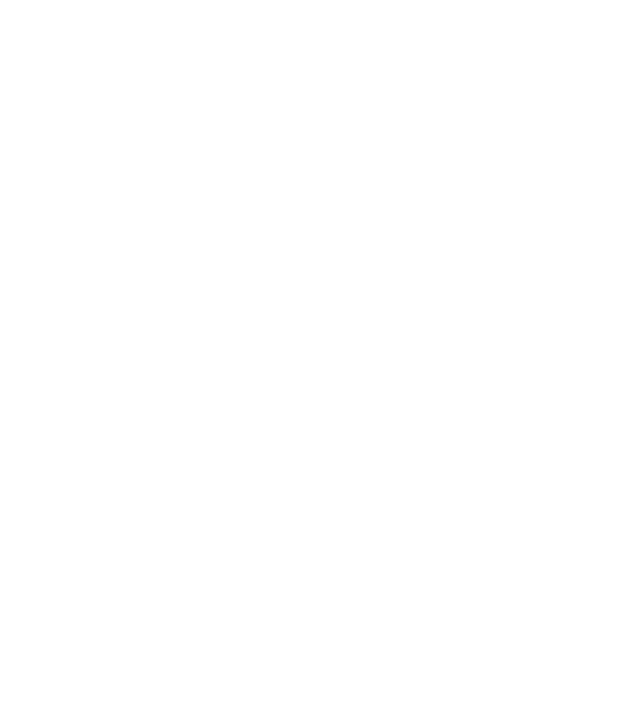
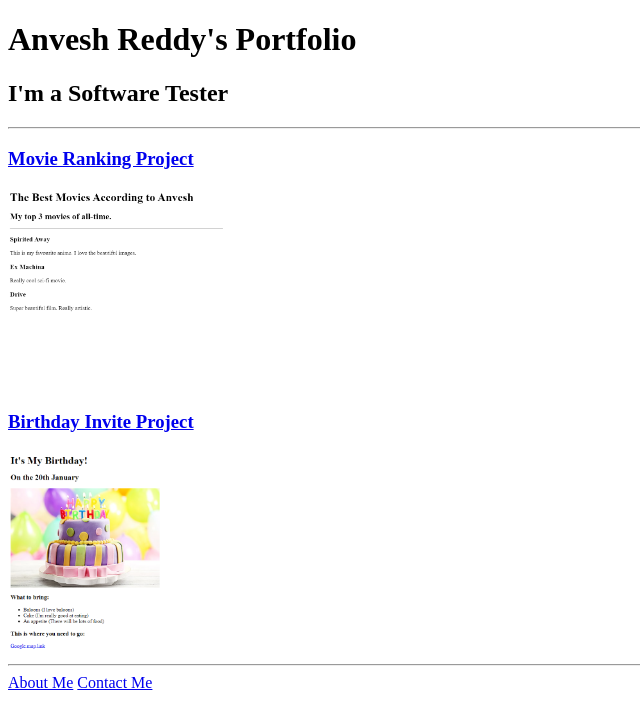
Before and after one commit to AnveshReddy2001/html-portfolio, a plain HTML site: page index.html in a window 1280 px wide. Shown: the whole page, without its empty margins (0-640 px from the left). Drawn offline with Linux system fonts and the light colour scheme.

Commit message:
Add files via upload

```diff
--- a/index.html
+++ b/index.html
@@ -1,15 +1,22 @@
-<!-- TODO 1: Create the HTML Boilerplate -->
+<!DOCTYPE html>
+<html lang="en">
 
-<!-- TODO 2: Add Your previous projects' HTML into the public folder -->
+<head>
+  <meta charset="UTF-8">
+  <title>Anvesh's Portfolio</title>
+</head>
 
-<!-- TODO 3: Take screenshots of your project previews and add the images to the images folder -->
+<body>
+  <h1>Anvesh Reddy's Portfolio</h1>
+  <h2>I'm a Software Tester</h2>
+  <hr />
+  <h3><a href="./public/movie-ranking.html">Movie Ranking Project</a></h3>
+  <img src="./assets/images/movie-ranking.png" height="200" alt="movie ranking project preview"/>
+  <h3><a href="./public/birthday-invite.html">Birthday Invite Project</a></h3>
+  <img src="./assets/images/birthday-invite.png" height="200" alt="birthday invite project preview"/>
+  <hr />
+  <a href="./public/about.html">About Me</a>
+  <a href="./public/contact.html">Contact Me</a>
+</body>
 
-<!-- TODO 4: Add titles/subtitles etc. -->
-
-<!-- TODO 5: Add a link to the project pages -->
-
-<!-- TODO 6: Add images to show the project previews
-HINT for TODO 6: You can use the height attribute set to 200 to make the image smaller:
-https://developer.mozilla.org/en-US/docs/Web/HTML/Element/img#attr-height -->
-
-<!-- TODO 7: Add the Contact Me and About Me page links -->
+</html>
```
